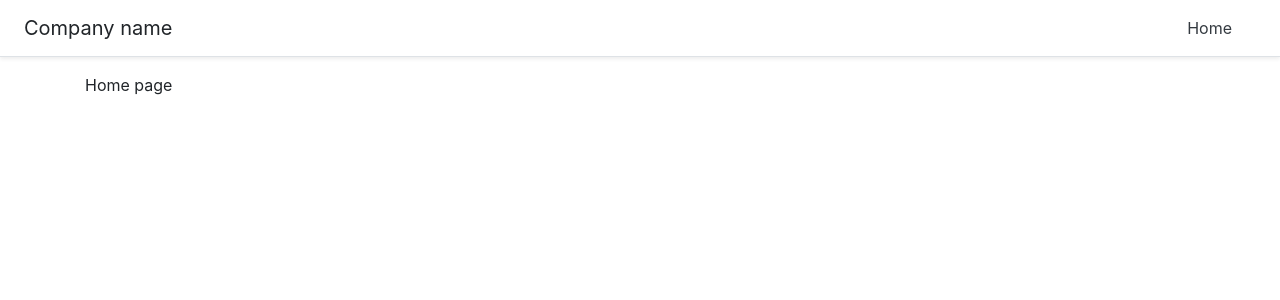
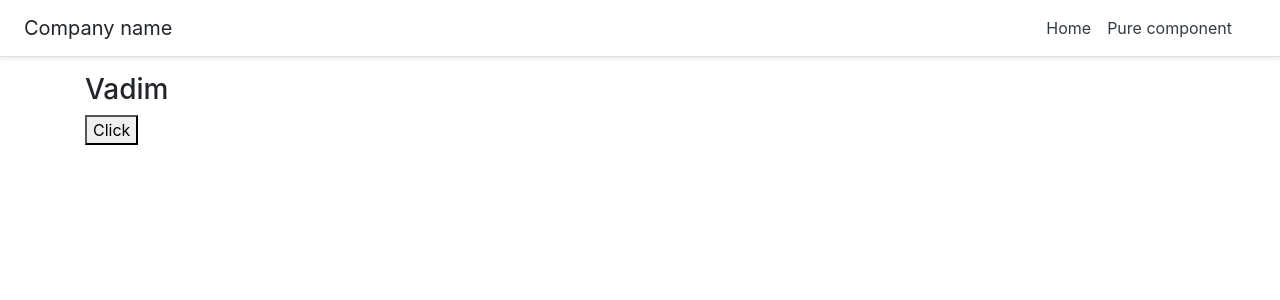
Before and after one commit to vadiminsk/react-advanced, a React (Create React App) app: page /purecompF in a window 1280 px wide. Shown: the top 300 px of the page. Built offline with nearby package versions, Linux system fonts and the light colour scheme.

Commit message:
add purecomponent and functional component

```diff
--- a/src/App.js
+++ b/src/App.js
@@ -2,6 +2,8 @@ import React from 'react';
 import { BrowserRouter, Route, Switch } from 'react-router-dom';
 import Home from './components/Home';
 import Header from './components/Header';
+import pureComponent from './components/pureComponent';
+import PureCompF from './components/PureCompF';
 
 const App = () => {
   return (
@@ -9,6 +11,8 @@ const App = () => {
       <Header />
       <div className='container'>
         <Switch>
+          <Route path='/purecomp' component={pureComponent} />
+          <Route path='/purecompF' component={PureCompF} />
           <Route path='/' component={Home} />
         </Switch>
       </div>
--- a/src/components/Header.js
+++ b/src/components/Header.js
@@ -10,6 +10,9 @@ const Header = () => {
           <NavLink className='p-2 text-dark' to='/'>
             Home
           </NavLink>
+          <NavLink className='p-2 text-dark' to='/purecomp'>
+            Pure component
+          </NavLink>
         </nav>
       </div>
     </header>
--- /dev/null
+++ b/src/components/PureCompF.js
@@ -0,0 +1,16 @@
+import React, { useState } from 'react';
+
+const PureCompF = () => {
+  const [name, setName] = useState('Vadim');
+
+  console.log('render');
+
+  return (
+    <>
+      <h3>{name}</h3>
+      <button onClick={() => setName('Vadim')}>Click</button>
+    </>
+  );
+};
+
+export default PureCompF;
--- /dev/null
+++ b/src/components/pureComponent.js
@@ -0,0 +1,19 @@
+import React, { PureComponent } from 'react';
+
+class pureComponent extends PureComponent {
+  state = {
+    name: 'Vadim',
+  };
+
+  render() {
+    console.log('render');
+    return (
+      <>
+        <h3>{this.state.name}</h3>
+        <button onClick={() => this.setState({ name: 'David' })}>Click</button>
+      </>
+    );
+  }
+}
+
+export default pureComponent;
```
